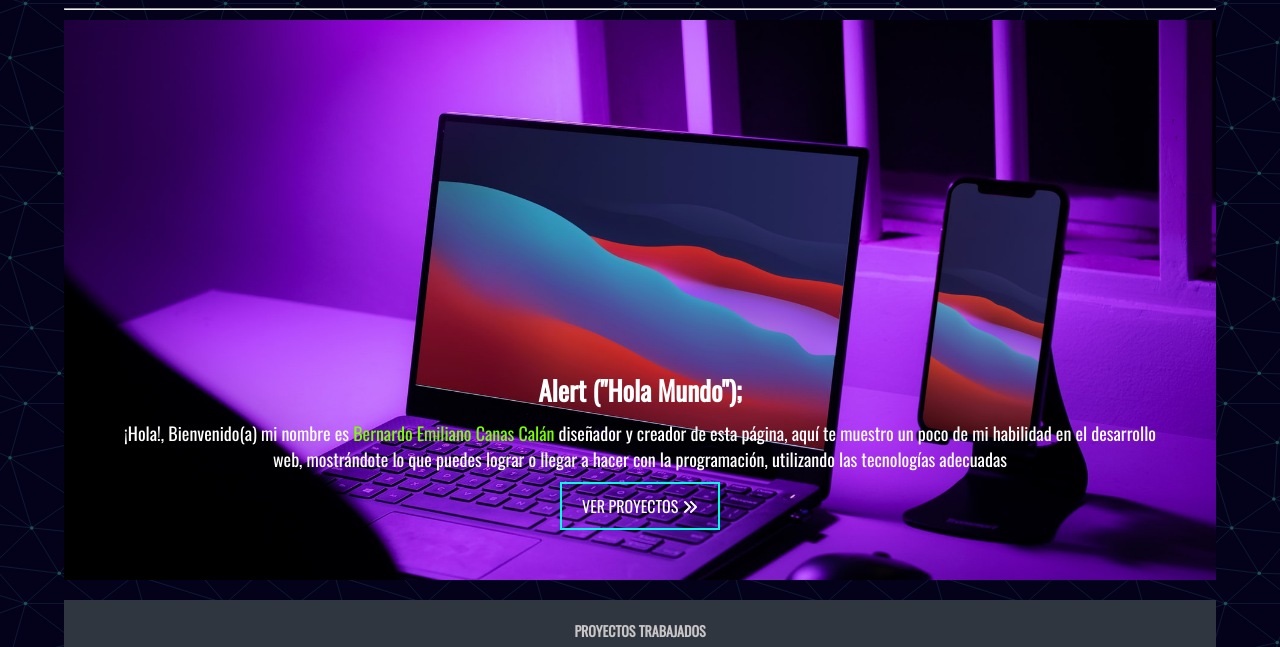
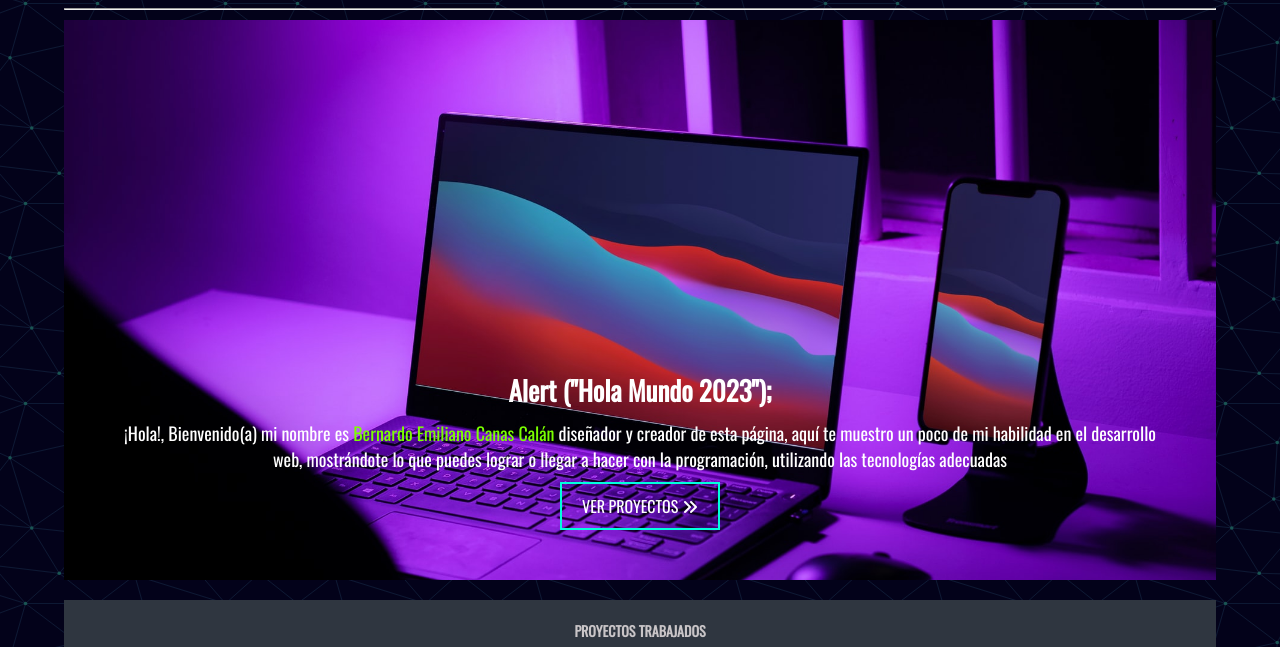
Before and after one commit to KanasBernardo/Bernard-k, a website built with Vite: page index.html in a window 1280 px wide. Shown: the part 92-739 px from the top of the page. Built offline with nearby package versions, Linux system fonts and the light colour scheme.

Commit message:
haciendo un prueba de codigo

```diff
--- a/index.html
+++ b/index.html
@@ -53,7 +53,7 @@
 
         <!--Showcase-->
         <header class="showcase">
-            <h2>Alert ("Hola Mundo");</h2>
+            <h2>Alert ("Hola Mundo 2023");</h2>
             <p>¡Hola!, Bienvenido(a) mi nombre es <a class="paraNombre">Bernardo Emiliano Canas Calán</a> diseñador y creador de esta página, aquí te muestro un poco de mi habilidad en el desarrollo web, mostrándote lo que puedes lograr o llegar a hacer con la programación, utilizando las tecnologías adecuadas</p>
 
             <a href="#proyectos" class="btn_h">Ver Proyectos <i class="fas fa-angle-double-right"></i></a>
```
